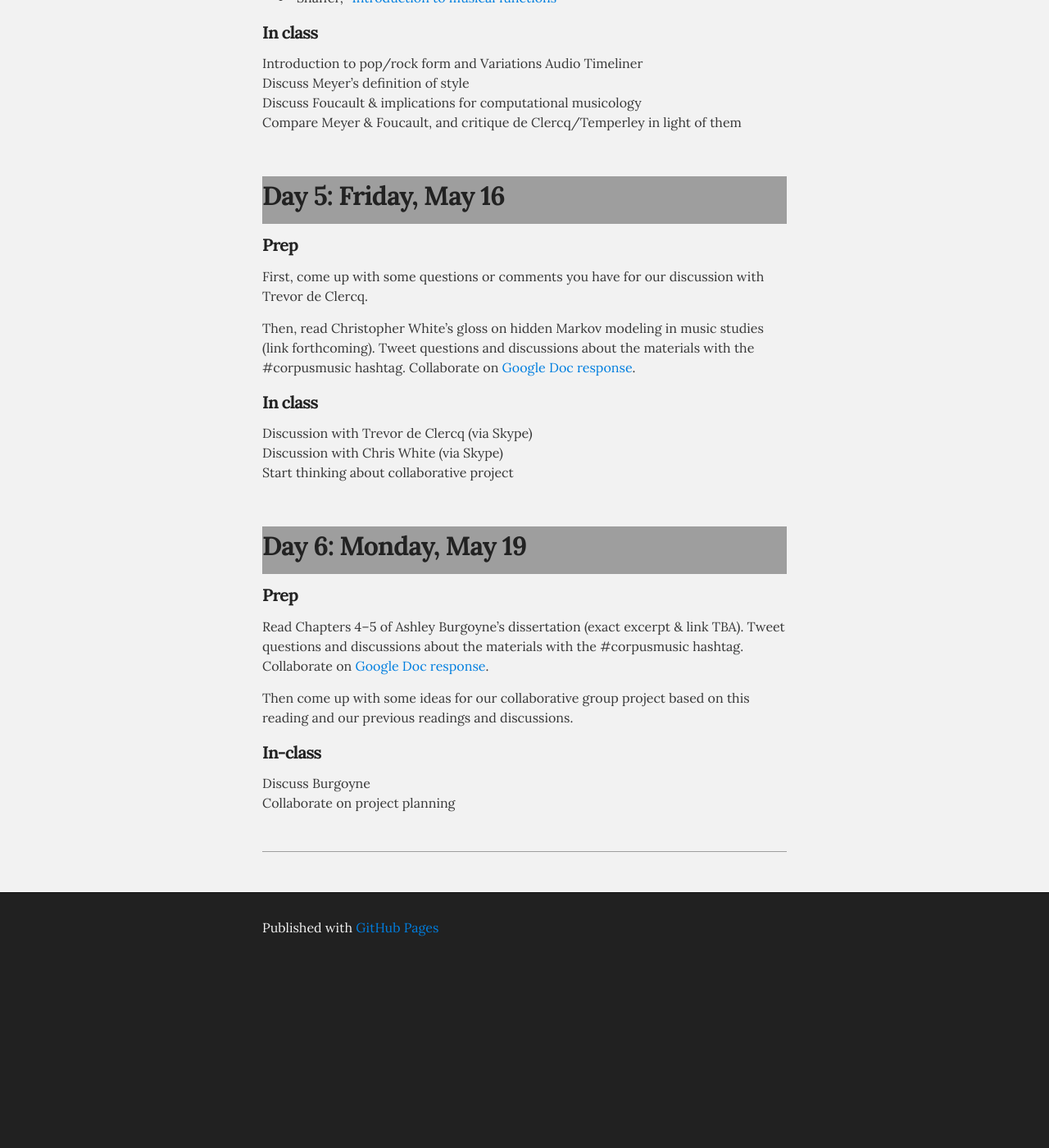
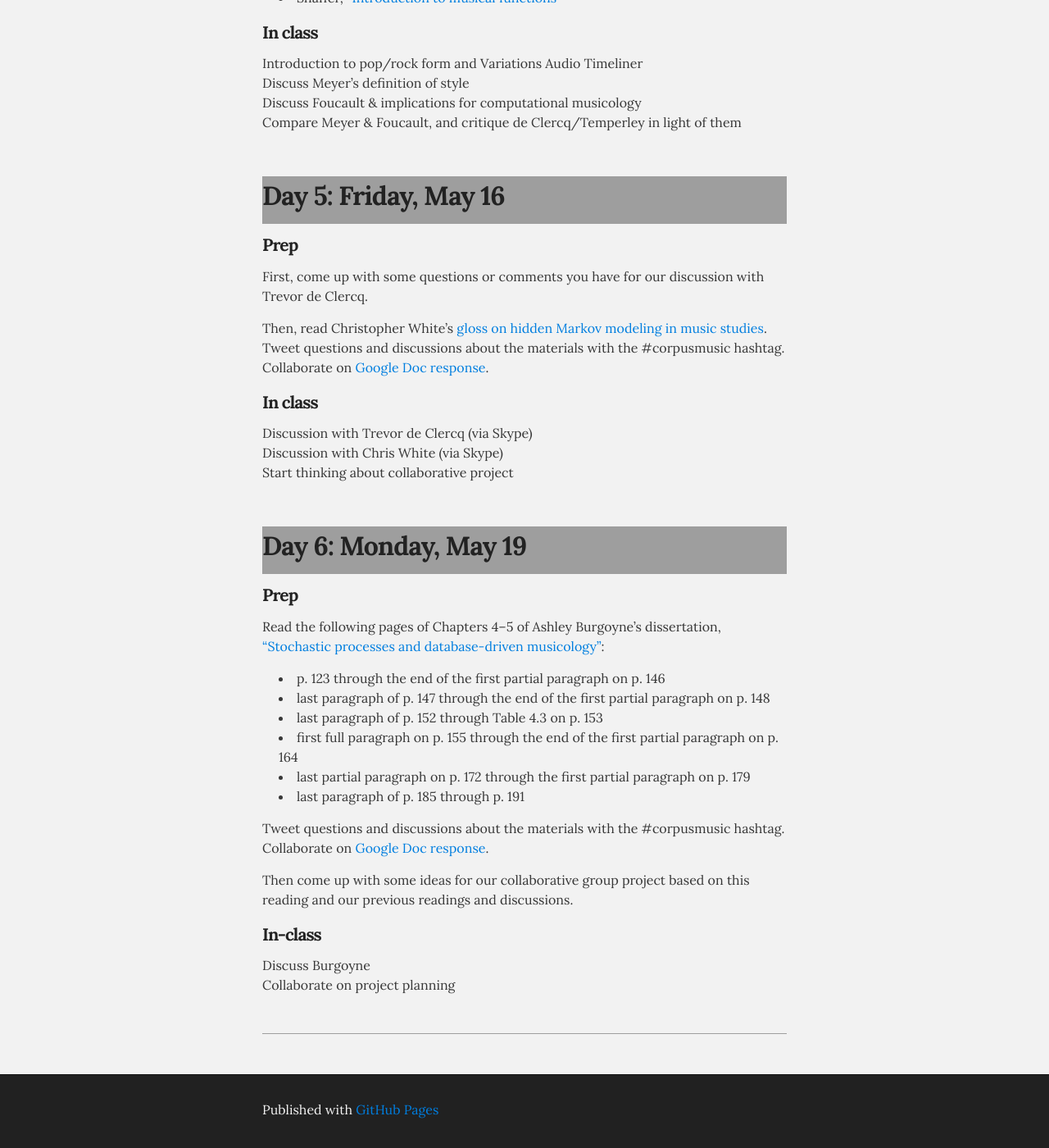
Before and after one commit to kshaffer/corpusmusic, a Jekyll site: the page built from schedule.md, in a window 1280 px wide and 1400 px high, scrolled down 2328 px. Shown: the whole window at 82% size. Built offline with Jekyll 4.4.1, drawn with Linux system fonts in a browser that asks for light colours; Markdown is read by kramdown in place of the engine named in the settings; before the commit the page ends 3506 px from its top, so only the background shows below that.

Commit message:
added readings for DAys 5 and 6

```diff
--- a/schedule.md
+++ b/schedule.md
@@ -91,7 +91,7 @@ Compare Meyer & Foucault, and critique de Clercq/Temperley in light of them
 
 First, come up with some questions or comments you have for our discussion with Trevor de Clercq.
 
-Then, read Christopher White's gloss on hidden Markov modeling in music studies (link forthcoming). Tweet questions and discussions about the materials with the #corpusmusic hashtag. Collaborate on [Google Doc response](https://drive.google.com/a/colorado.edu/folderview?id=0B9o4hmKNoi6cYVZvRDNsaHlqcEk&usp=sharing).
+Then, read Christopher White's [gloss on hidden Markov modeling in music studies](WhiteQuinnBeginningDRAFT.pdf). Tweet questions and discussions about the materials with the #corpusmusic hashtag. Collaborate on [Google Doc response](https://drive.google.com/a/colorado.edu/folderview?id=0B9o4hmKNoi6cYVZvRDNsaHlqcEk&usp=sharing).
 
 
 #### In class ####
@@ -105,7 +105,16 @@ Start thinking about collaborative project
 
 #### Prep ####
 
-Read Chapters 4–5 of Ashley Burgoyne's dissertation (exact excerpt & link TBA). Tweet questions and discussions about the materials with the #corpusmusic hashtag. Collaborate on [Google Doc response](https://drive.google.com/a/colorado.edu/folderview?id=0B9o4hmKNoi6cYVZvRDNsaHlqcEk&usp=sharing).
+Read the following pages of Chapters 4–5 of Ashley Burgoyne's dissertation, ["Stochastic processes and database-driven musicology"](http://oatd.org/oatd/record?record=oai%5C:digitool.library.mcgill.ca%5C:107704):
+
+- p. 123 through the end of the first partial paragraph on p. 146
+- last paragraph of p. 147 through the end of the first partial paragraph on p. 148
+- last paragraph of p. 152 through Table 4.3 on p. 153
+- first full paragraph on p. 155 through the end of the first partial paragraph on p. 164
+- last partial paragraph on p. 172 through the first partial paragraph on p. 179
+- last paragraph of p. 185 through p. 191
+
+Tweet questions and discussions about the materials with the #corpusmusic hashtag. Collaborate on [Google Doc response](https://drive.google.com/a/colorado.edu/folderview?id=0B9o4hmKNoi6cYVZvRDNsaHlqcEk&usp=sharing).
 
 Then come up with some ideas for our collaborative group project based on this reading and our previous readings and discussions.
 
```
Also changed, not shown: readings.md (+3 -1 lines), 1 other file.
